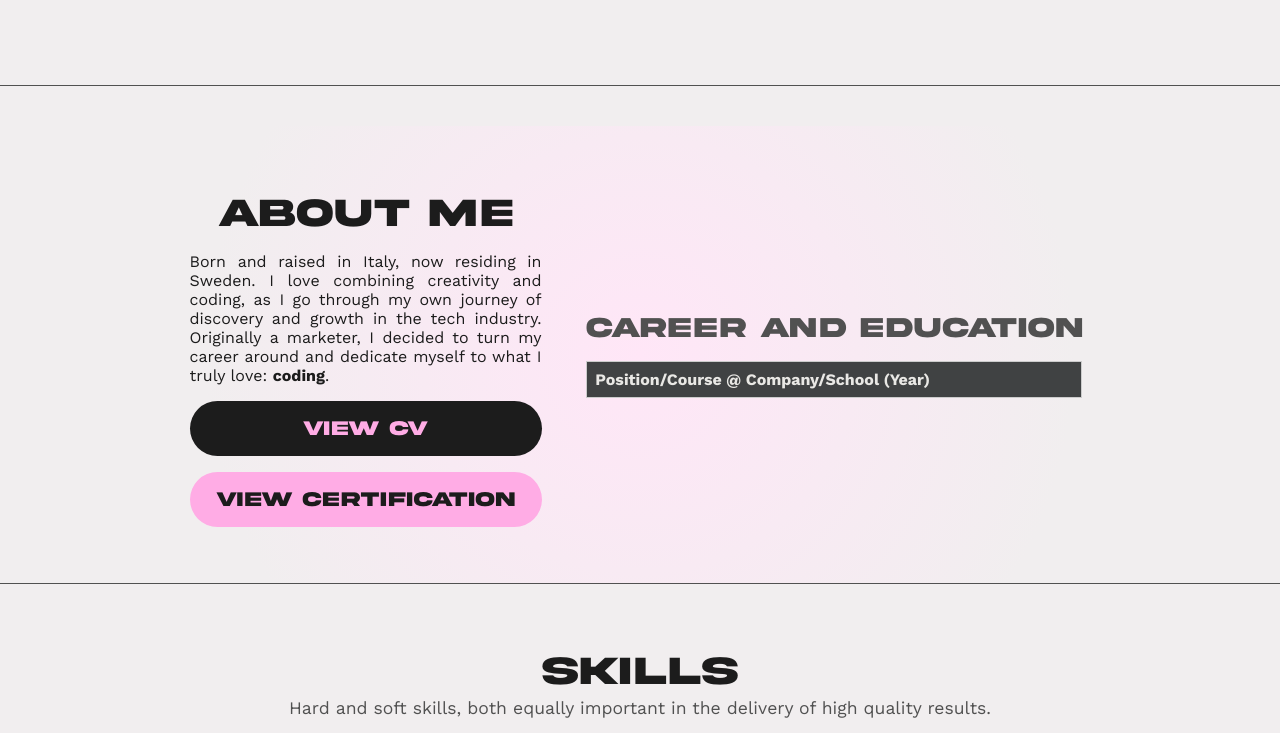
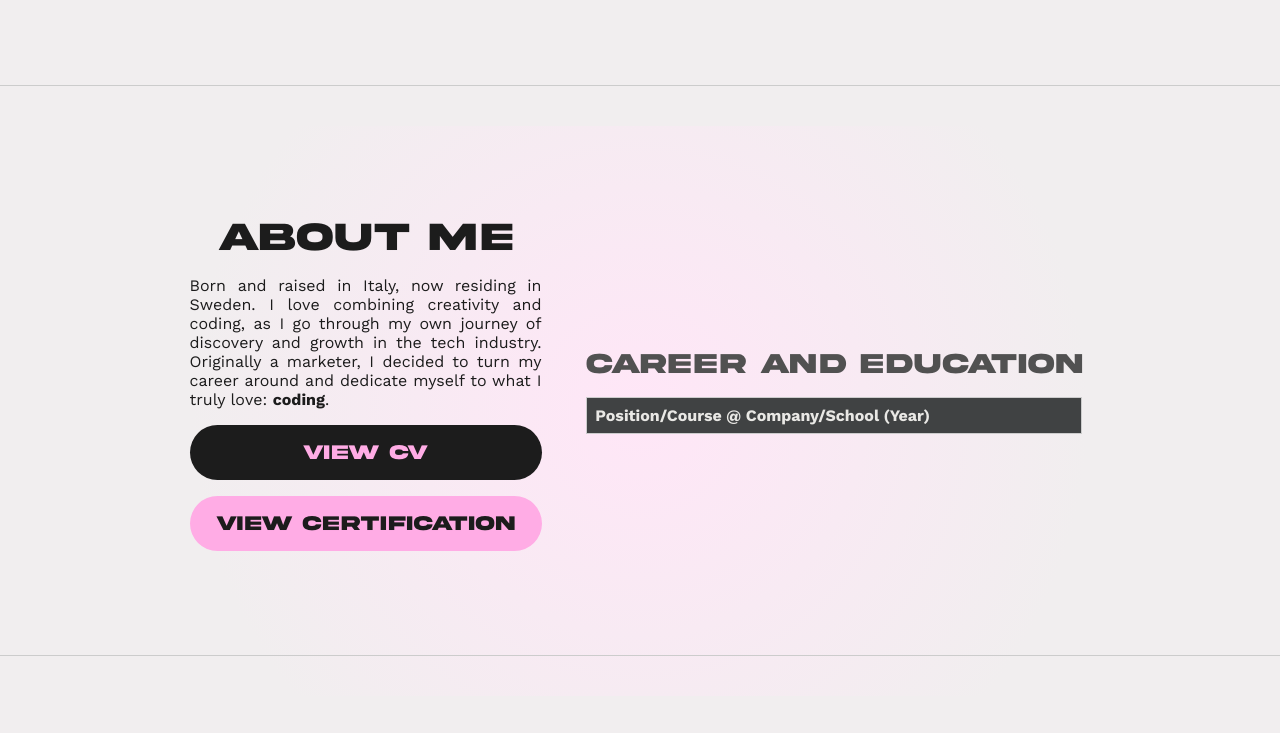
Before and after one commit to dxenia/full-stack-portfolio, a website: page public/index.html in a window 1280 px wide. Shown: the part 702-1435 px from the top of the page. Drawn offline with nearby package versions, Linux system fonts and the light colour scheme; no server answers.

Commit message:
Styling changes: paddings.

```diff
--- a/package.json
+++ b/package.json
@@ -30,7 +30,6 @@
     "cors": "^2.8.5",
     "express": "^4.18.2",
     "express-session": "^1.17.3",
-    "multer": "^1.4.5-lts.1",
     "mysql2": "^3.5.2"
   }
 }
--- a/public/index.html
+++ b/public/index.html
@@ -51,7 +51,7 @@
       <!------------------------HOME------------------------>
       <section class="home section" id="home">
         <div class="home__container container grid section__border">
-          <div class="home__data">
+          <article class="home__data">
             <h1 class="home__title">
               Hi, my name is <span class="highlight">Dana Xenia Marasca</span>.
               I am a full-stack web developer based in Sweden.
@@ -99,7 +99,7 @@
                 </a>
               </li>
             </ul>
-          </div>
+          </article>
 
           <div class="home__info">
             <article class="home__info-item">
@@ -142,14 +142,15 @@
       </section>
 
       <!------------------------ABOUT------------------------>
-      <section class="about__container section section__border" id="about">
+      <section class="about section" id="about">
+        <div class="about__container section__border">
           <article class="about__main">
             <h2 class="about__title">About Me</h2>
             <p class="about__info">
               Born and raised in Italy, now residing in Sweden. I love combining
               creativity and coding, as I go through my own journey of discovery
-            and growth in the tech industry. Originally a marketer, I decided to
-            turn my career around and dedicate myself to what I truly love:
+              and growth in the tech industry. Originally a marketer, I decided
+              to turn my career around and dedicate myself to what I truly love:
               <span class="bold">coding</span>.
             </p>
             <button class="about__btn-cv">
@@ -171,6 +172,7 @@
             <h3>Career and Education</h3>
             <ul id="experience__container"></ul>
           </article>
+        </div>
       </section>
 
       <!------------------------SKILLS------------------------>
--- a/public/styles.css
+++ b/public/styles.css
@@ -105,7 +105,7 @@ h2 {
   font-family: var(--subtitle-font);
   font-size: var(--h2-font-size);
   color: var(--dark-color);
-  padding-top: 1.5rem;
+  padding-top: 3rem;
 }
 
 h3 {
@@ -133,6 +133,7 @@ img {
 
 section {
   width: 100%;
+  padding-bottom: 2rem;
 }
 
 button:hover {
@@ -159,7 +160,7 @@ button:hover {
 }
 
 .section__border {
-  border-bottom: 1px solid var(--medium-color);
+  border-bottom: 1px solid #ccc;
   padding-bottom: 3.5rem;
 }
 
@@ -394,6 +395,7 @@ ul .home__info-description {
   justify-content: center;
   align-content: center;
   align-items: center;
+  padding-bottom: 3rem;
   gap: 1rem;
 }
 
@@ -1248,7 +1250,7 @@ ul .home__info-description {
 
   .skills__icon {
     font-size: 4rem;
-    margin-bottom: 1rem;
+    margin-bottom: 0.5rem;
   }
 
   .projects__container {
```
Also changed, not shown: 1 other file. Lines whose indentation alone changed are shown as unchanged.
